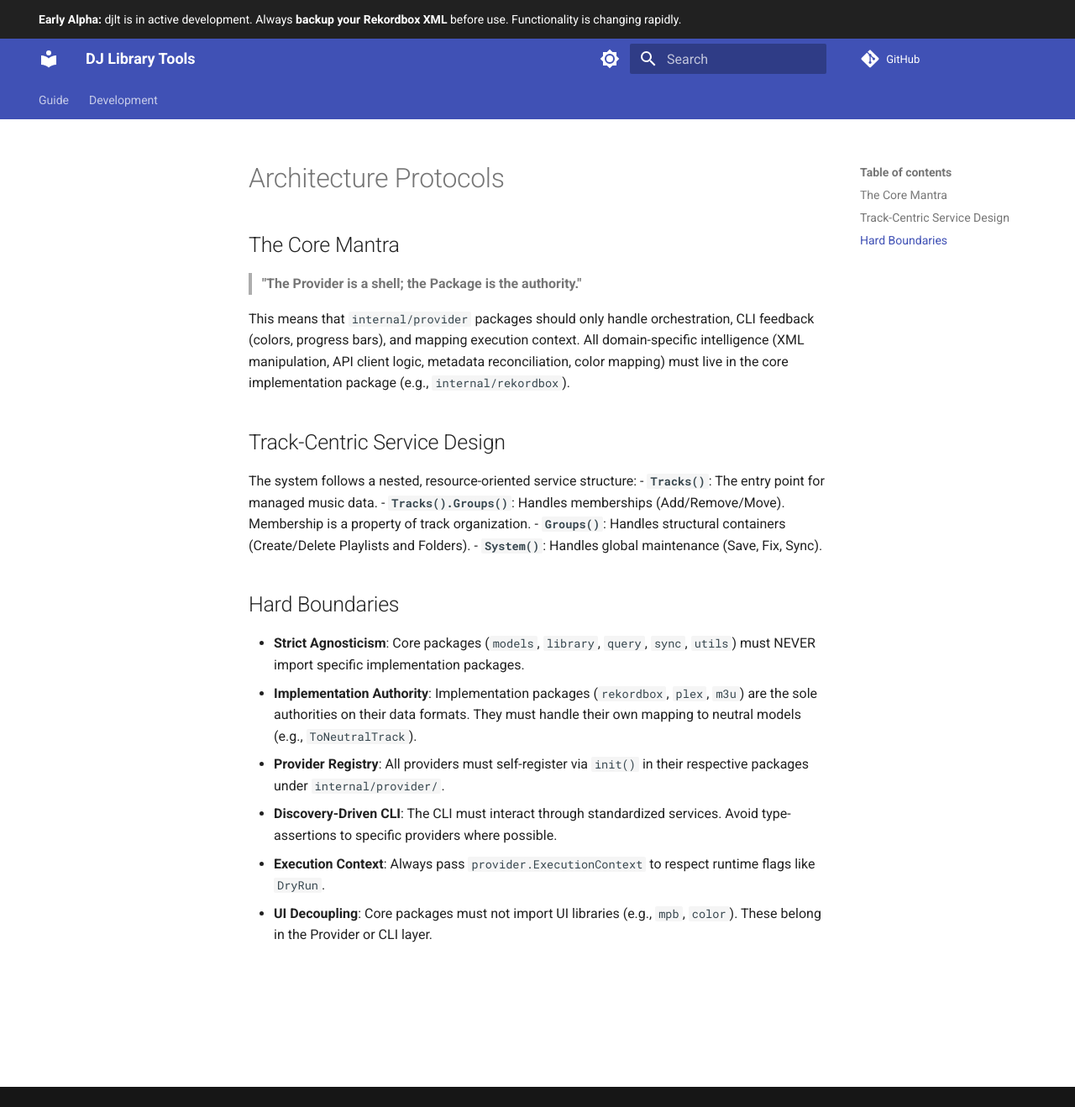
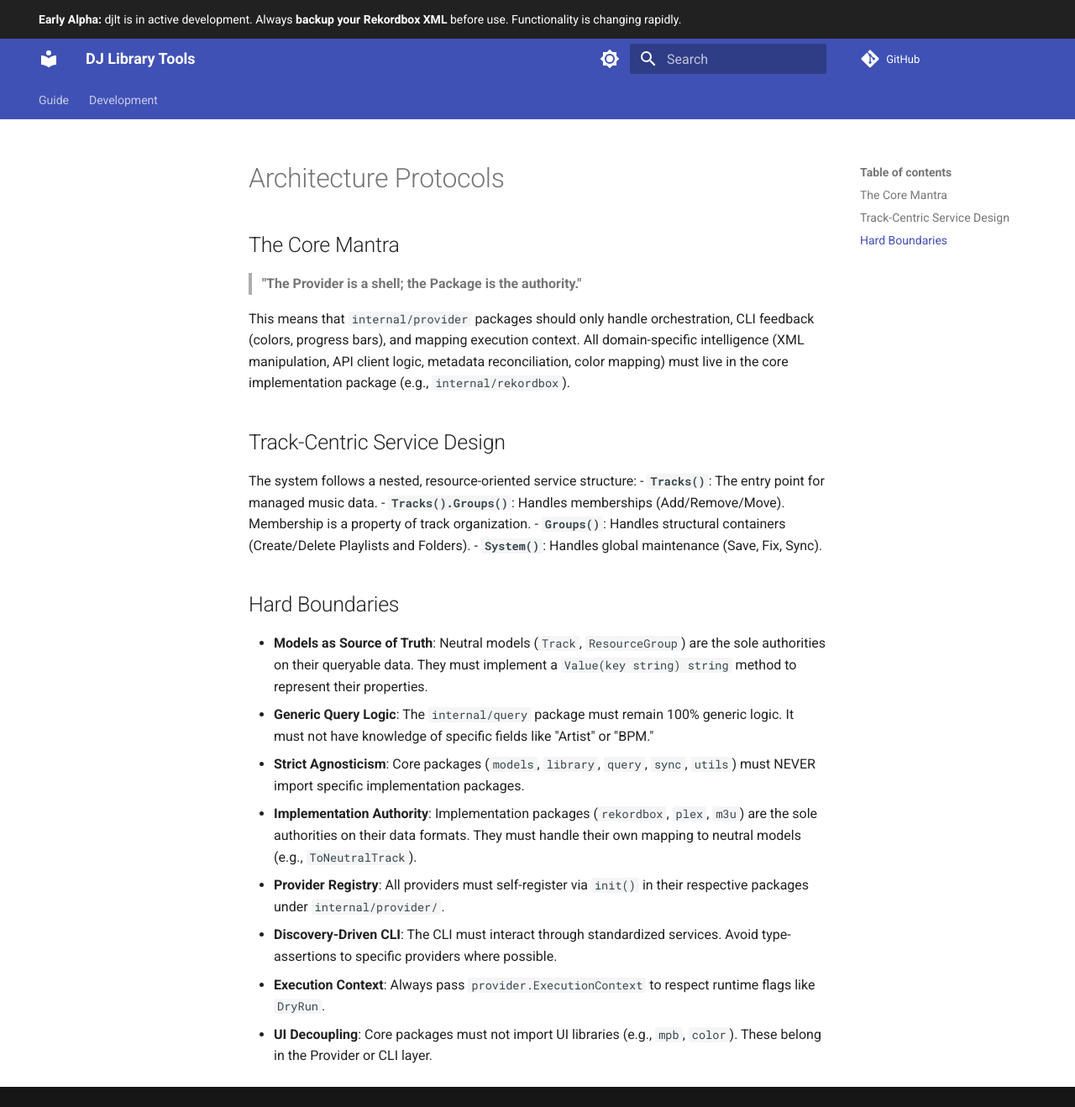
Before and after one commit to llttlltt/dj-library-tools, an MkDocs documentation site: the page built from docs/agent/architecture.md, in a window 1280 px wide and 1318 px high. Shown: the whole window at 84% size. Built offline with MkDocs 1.6.1 and Material for MkDocs 9.7.7, drawn with Linux system fonts in a browser that asks for light colours; comment, search, counter and statistics services are not loaded.

```diff
--- a/docs/agent/architecture.md
+++ b/docs/agent/architecture.md
@@ -13,6 +13,8 @@
 - **`System()`**: Handles global maintenance (Save, Fix, Sync).
 
 ## Hard Boundaries
+- **Models as Source of Truth**: Neutral models (`Track`, `ResourceGroup`) are the sole authorities on their queryable data. They must implement a `Value(key string) string` method to represent their properties.
+- **Generic Query Logic**: The `internal/query` package must remain 100% generic logic. It must not have knowledge of specific fields like "Artist" or "BPM."
 - **Strict Agnosticism**: Core packages (`models`, `library`, `query`, `sync`, `utils`) must NEVER import specific implementation packages.
 - **Implementation Authority**: Implementation packages (`rekordbox`, `plex`, `m3u`) are the sole authorities on their data formats. They must handle their own mapping to neutral models (e.g., `ToNeutralTrack`).
 - **Provider Registry**: All providers must self-register via `init()` in their respective packages under `internal/provider/`.
```
Also changed, not shown: docs/development/architecture.md (+1 -1 lines), docs/guide/syntax.md (+1 -1 lines), 2 other files.
